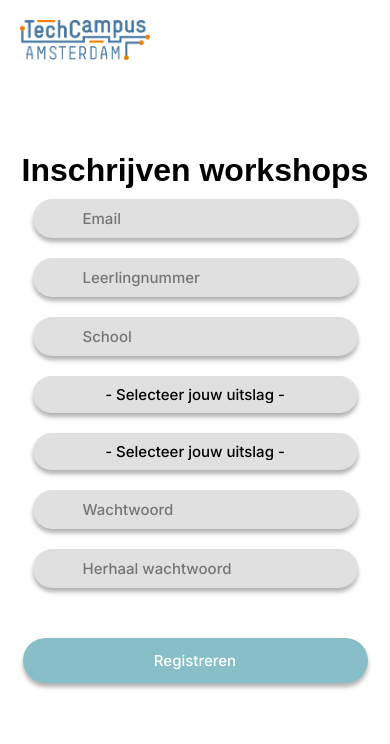
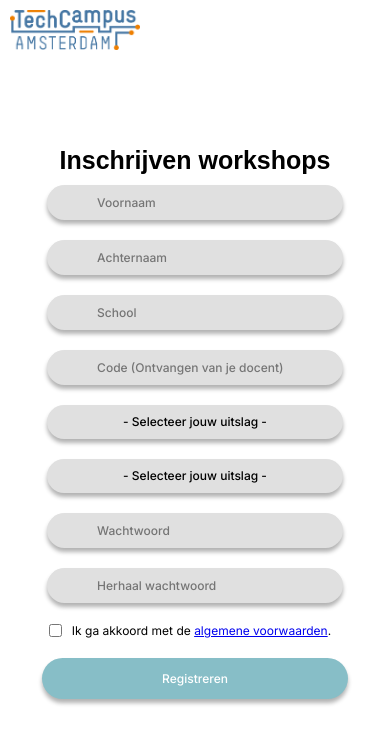
Before and after one commit to Kipmevrouw/Proeve-Frontend, a React (Create React App) app in the folder frontend/: page /signup in a window 390 px wide. Shown: the top 744 px of the page. Built offline with nearby package versions, Linux system fonts and the light colour scheme; no server answers; a web font is replaced by a local one.

Commit message:
started database connection

```diff
--- a/frontend/src/components/Login-Components/LoginForm/LoginForm.css
+++ b/frontend/src/components/Login-Components/LoginForm/LoginForm.css
@@ -113,7 +113,26 @@
   }
 
   .LoginForm_Button {
-    margin: 40px 0px 10px 0px;
+    margin: 40px 10px 10px 10px;
     padding: 13px 130px;
   }
 }
+
+@media (max-width: 400px) {
+  .LoginFormNav {
+    padding: 10px 10px;
+  }
+
+  .LoginForm_input {
+    font-size: 12px;
+  }
+
+  .LoginForm_Button {
+    font-size: 12px;
+  }
+
+  .LoginForm_p {
+    font-size: 12px;
+    margin: 10px;
+  }
+}
--- a/frontend/src/components/Signup-Components/SignupForm/SignupForm.css
+++ b/frontend/src/components/Signup-Components/SignupForm/SignupForm.css
@@ -51,6 +51,7 @@
   display: flex;
   flex-direction: column;
   padding: 10px;
+  margin: 0px 35px;
 }
 
 .SignupForm_input {
@@ -75,8 +76,18 @@
   cursor: pointer;
 }
 
+.SignupForm_form_vinkje {
+  display: flex;
+  justify-content: center;
+  padding: 18px 50px;
+}
+
+.SignupForm_form_agreetext {
+  padding: 0px 10px;
+}
+
 .SignupForm_Button {
-  margin: 35px 10px 35px 10px;
+  margin: 35px;
   padding: 15px 130px;
   border-radius: 50px;
   border: none;
@@ -115,7 +126,34 @@
   }
 
   .SignupForm_Button {
-    margin: 40px 0px 10px 0px;
+    margin: 30px 40px 10px 40px;
     padding: 13px 120px;
   }
 }
+
+@media (max-width: 400px) {
+  .SignupForm_form_h1 {
+    font-size: 25px;
+  }
+
+  .SignupFormNav {
+    padding: 10px 10px;
+  }
+  .SignupForm_input {
+    font-size: 12px;
+  }
+
+  .SignupForm_form_vinkje {
+    display: flex;
+    justify-content: center;
+    margin: 0px 10px 10px 10px;
+    padding: 10px;
+    font-size: 12px;
+  }
+
+  .SignupForm_Button {
+    margin: 0px 40px;
+    padding: 13px 120px;
+    font-size: 12px;
+  }
+}
--- a/frontend/src/components/Signup-Components/SignupForm/SignupForm.js
+++ b/frontend/src/components/Signup-Components/SignupForm/SignupForm.js
@@ -1,26 +1,46 @@
 import { Link } from "react-router-dom";
 import "./SignupForm.css";
-import React, { useState } from "react";
+import React, { useState, useEffect } from "react";
 
 const SignupForm = ({ Logo, SignupImages }) => {
-  const [formData, setFormData] = useState({
-    email: "",
-    leerlingnummer: "",
+  const [gebruiker, setGebruiker] = useState({
+    voornaam: "",
+    achternaam: "",
     school: "",
+    code: "",
     uitslag1: "",
     uitslag2: "",
     password: "",
     repeatPassword: "",
+    checkboxVinkje: false,
   });
+
+  useEffect(() => {
+    const fetchGebruiker = async () => {
+      try {
+        const response = await fetch('/api/gebruiker');
+        const data = await response.json();
+        setGebruiker(data);
+      } catch (error) {
+        console.error('Fout bij ophalen van gebruiker:', error);
+      }
+    };
+
+    fetchGebruiker();
+  }, []);
 
   const handleChange = (e) => {
     const { name, value } = e.target;
-    setFormData({ ...formData, [name]: value });
+    setGebruiker({ ...gebruiker, [name]: value });
   };
 
   const handleSubmit = (e) => {
+    if (!gebruiker.code.startsWith("tyt")) {
+      alert("Ongeldige code. Vraag jouw code aan de docent!");
+      return;
+    }
     e.preventDefault();
-    if (formData.password !== formData.repeatPassword) {
+    if (gebruiker.password !== gebruiker.repeatPassword) {
       alert("Wachtwoorden komen niet overeen");
       return;
     }
@@ -45,22 +65,24 @@ const SignupForm = ({ Logo, SignupImages }) => {
           <form onSubmit={handleSubmit} className="form">
             <div className="SignupForm_form_input">
               <input
-                type="email"
-                name="email"
-                placeholder="Email"
-                value={formData.email}
+                type="text"
+                name="voornaam"
+                placeholder="Voornaam"
+                value={gebruiker.voornaam}
                 onChange={handleChange}
                 className="SignupForm_input"
+                required
               />
             </div>
             <div className="SignupForm_form_input">
               <input
                 type="text"
-                name="leerlingnummer"
-                placeholder="Leerlingnummer"
-                value={formData.leerlingnummer}
+                name="achternaam"
+                placeholder="Achternaam"
+                value={gebruiker.achternaam}
                 onChange={handleChange}
                 className="SignupForm_input"
+                required
               />
             </div>
             <div className="SignupForm_form_input">
@@ -68,23 +90,38 @@ const SignupForm = ({ Logo, SignupImages }) => {
                 type="text"
                 name="school"
                 placeholder="School"
-                value={formData.school}
+                value={gebruiker.school}
                 onChange={handleChange}
                 className="SignupForm_input"
+                required
+              />
+            </div>
+            <div className="SignupForm_form_input">
+              <input
+                type="text"
+                name="code"
+                placeholder="Code (Ontvangen van je docent)"
+                value={gebruiker.code}
+                onChange={handleChange}
+                className="SignupForm_input"
+                required
               />
             </div>
             <div className="SignupForm_form_input">
               <select
                 name="uitslag1"
-                value={formData.uitslag1}
+                value={gebruiker.uitslag1}
                 onChange={handleChange}
                 className="SignupForm_input"
+                required
               >
                 <option value="" className="SignupForm_input_dropdown">
                   - Selecteer jouw uitslag -
                 </option>
                 <option value="De-vernieuwer">De vernieuwer</option>
-                <option value="De-maatschappelijke-toepasser">De maatschappelijke toepasser</option>
+                <option value="De-maatschappelijke-toepasser">
+                  De maatschappelijke toepasser
+                </option>
                 <option value="De-ontdekker">De ontdekker</option>
                 <option value="De-creatieve-maker">De creatieve maker</option>
                 <option value="De-doener">De doener</option>
@@ -93,15 +130,18 @@ const SignupForm = ({ Logo, SignupImages }) => {
             <div className="SignupForm_form_input">
               <select
                 name="uitslag2"
-                value={formData.uitslag2}
+                value={gebruiker.uitslag2}
                 onChange={handleChange}
                 className="SignupForm_input"
+                required
               >
                 <option value="" className="SignupForm_input_dropdown">
                   - Selecteer jouw uitslag -
                 </option>
                 <option value="De-vernieuwer">De vernieuwer</option>
-                <option value="De-maatschappelijke-toepasser">De maatschappelijke toepasser</option>
+                <option value="De-maatschappelijke-toepasser">
+                  De maatschappelijke toepasser
+                </option>
                 <option value="De-ontdekker">De ontdekker</option>
                 <option value="De-creatieve-maker">De creatieve maker</option>
                 <option value="De-doener">De doener</option>
@@ -112,7 +152,7 @@ const SignupForm = ({ Logo, SignupImages }) => {
                 type="password"
                 name="password"
                 placeholder="Wachtwoord"
-                value={formData.password}
+                value={gebruiker.password}
                 onChange={handleChange}
                 className="SignupForm_input"
               />
@@ -122,10 +162,24 @@ const SignupForm = ({ Logo, SignupImages }) => {
                 type="password"
                 name="repeatPassword"
                 placeholder="Herhaal wachtwoord"
-                value={formData.repeatPassword}
+                value={gebruiker.repeatPassword}
                 onChange={handleChange}
                 className="SignupForm_input"
               />
+            </div>
+            <div className="SignupForm_form_vinkje">
+              <input
+                type="checkbox"
+                id="agreement"
+                name="checkbox"
+                value={gebruiker.checkboxVinkje}
+                onChange={handleChange}
+                required
+              />
+              <label htmlFor="agreement" className="SignupForm_form_agreetext">
+                Ik ga akkoord met de{" "}
+                <a href="/voorwaarden">algemene voorwaarden</a>.
+              </label>
             </div>
             <button type="submit" className="SignupForm_Button">
               Registreren
```
